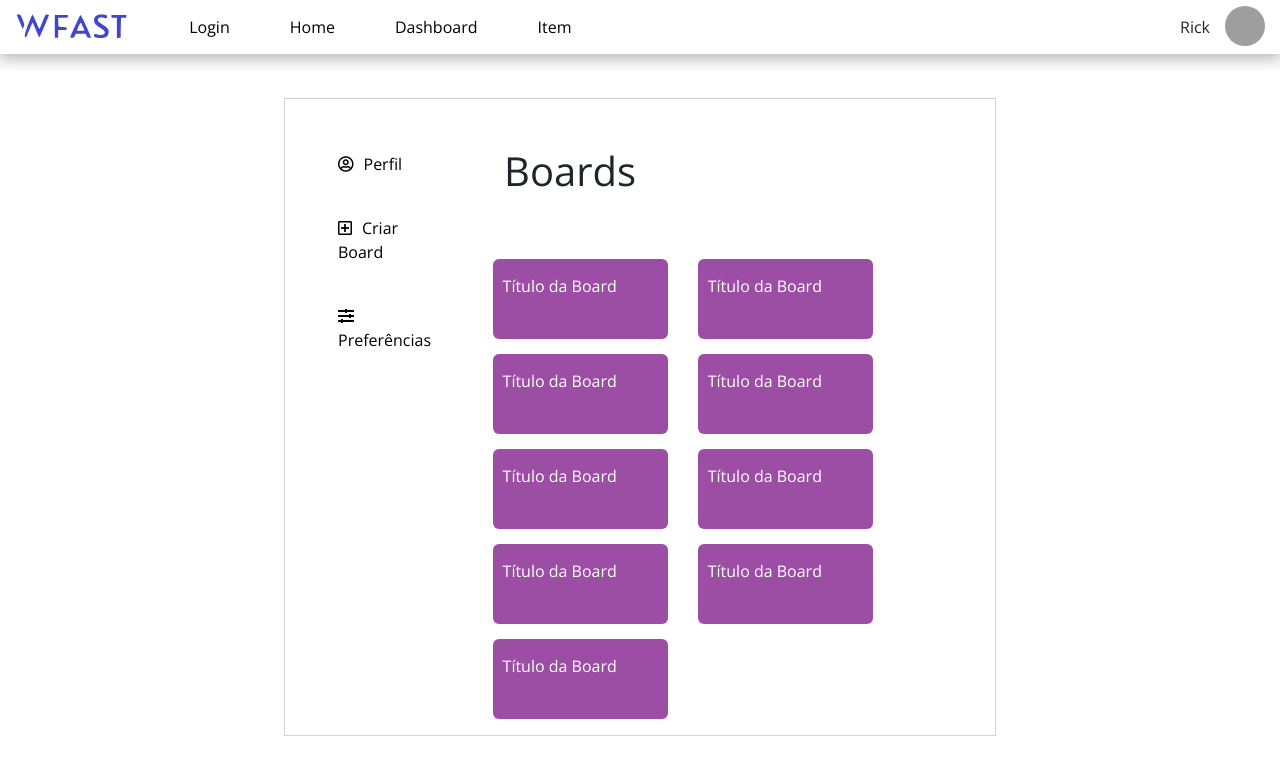
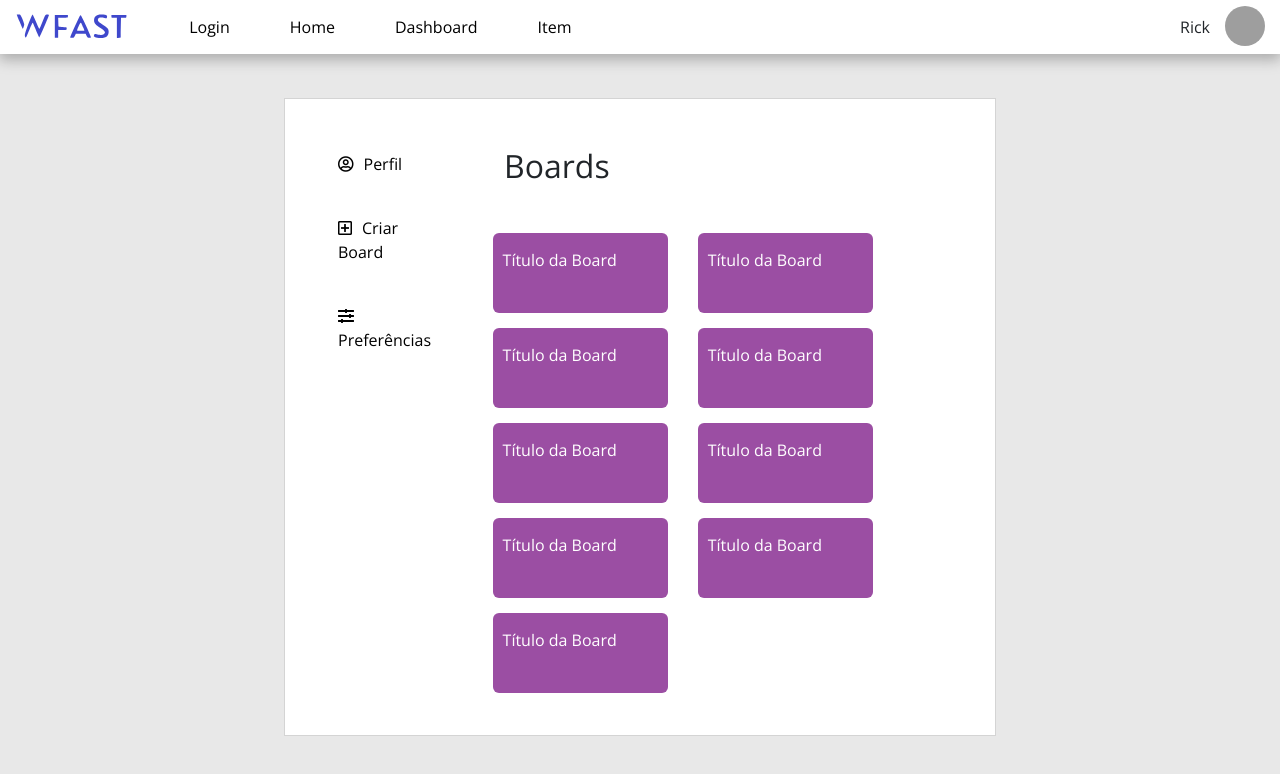
Before and after one commit to dre-lnx/wFast-react, a React (Create React App) app: page /dashboard in a window 1280 px wide. Shown: the top 774 px of the page. Built offline with nearby package versions, Linux system fonts and the light colour scheme; grey boxes are pictures that could not be loaded.

Commit message:
Edit background colors & add borders

```diff
--- a/src/assets/App.css
+++ b/src/assets/App.css
@@ -9,6 +9,11 @@
 /*----------------Body----------------*/
 html {
   height: 100vh;
+  background-color: #e8e8e8;
+}
+
+#root {
+  background-color: #e8e8e8;
 }
 
 /*----------------Variables----------------*/
@@ -194,8 +199,7 @@ html {
 /*----------------FormFrame----------------*/
 .login-container-sm {
   background-color: white;
-  -webkit-box-shadow: -1px 2px 8px 3px rgba(0, 0, 0, 0.33);
-  box-shadow: -1px 2px 8px 3px rgba(0, 0, 0, 0.33);
+  border: 1px solid #d4d4d4;
   margin: auto;
   margin-top: 10vh;
   width: 100%;
@@ -268,6 +272,7 @@ html {
 }
 
 .boards-container {
+  background-color: white;
   border: 1px solid #d4d4d4;
   display: -webkit-box;
   display: -ms-flexbox;
@@ -328,10 +333,12 @@ html {
   background-color: black;
 }
 
-.boards-container .dashboard-body h1 {
+.boards-container .dashboard-body h2 {
   font-family: 'Open Sans', sans-serif;
   padding: 28px;
   padding-top: 0px;
+  padding-bottom: 20px;
+  margin-bottom: 0px;
 }
 
 .boards-container .dashboard-body .boardsBody {
@@ -485,7 +492,9 @@ html {
   -webkit-box-direction: normal;
       -ms-flex-direction: column;
           flex-direction: column;
-  background-color: lightgrey;
+  background-color: white;
+  border: 1px solid #d4d4d4;
+  padding: 15px;
 }
 
 .status .status-header .fa-ellipsis-h {
@@ -630,6 +639,12 @@ html {
 
 .home-logo {
   margin-top: 10vh;
+  margin-bottom: 10vh;
+}
+
+.home-logo img {
+  margin-left: auto;
+  margin-right: auto;
 }
 
 /*-----------------Mobile-----------------*/
@@ -659,6 +674,7 @@ html {
     margin-right: 0px !important;
   }
   .boards-container {
+    background-color: transparent !important;
     display: -webkit-box !important;
     display: -ms-flexbox !important;
     display: flex !important;
--- a/src/assets/App.scss
+++ b/src/assets/App.scss
@@ -12,6 +12,11 @@
 
 html {
   height: 100vh;
+  background-color: #e8e8e8;
+}
+
+#root {
+  background-color: #e8e8e8;
 }
 
 /*----------------Variables----------------*/
@@ -198,8 +203,7 @@ $animation-pattern: 0.5s;
 
 .login-container-sm {
   background-color: white;
-  -webkit-box-shadow: -1px 2px 8px 3px rgba(0, 0, 0, 0.33);
-  box-shadow: -1px 2px 8px 3px rgba(0, 0, 0, 0.33);
+  border: 1px solid $border-pattern;
   margin: auto;
   margin-top: 10vh;
   width: 100%;
@@ -257,6 +261,7 @@ $animation-pattern: 0.5s;
 }
 
 .boards-container {
+  background-color: white;
   border: 1px solid $border-pattern;
   display: flex;
   flex-direction: row;
@@ -300,10 +305,12 @@ $animation-pattern: 0.5s;
         background-color: black;
       }
     }
-    h1 {
+    h2 {
       font-family: 'Open Sans', sans-serif;
       padding: $box-spacing;
       padding-top: 0px;
+      padding-bottom: 20px;
+      margin-bottom: 0px;
     }
     .boardsBody {
       display: flex;
@@ -409,7 +416,9 @@ $animation-pattern: 0.5s;
 .status {
   border-radius: 6px;
   @include flex-y();
-  background-color: lightgrey;
+  background-color: white;
+  border: 1px solid $border-pattern;
+  padding: 15px;
   .status-header {
     .fa-ellipsis-h {
       border-radius: 6px;
@@ -515,6 +524,10 @@ $animation-pattern: 0.5s;
 
 .home-logo {
   margin-top: 10vh;
+  margin-bottom: 10vh;
+  img {
+    @include center-x();
+  }
 }
 
 /*-----------------Mobile-----------------*/
@@ -543,6 +556,7 @@ $animation-pattern: 0.5s;
     }
   }
   .boards-container {
+    background-color: transparent !important;
     display: flex !important;
     flex-direction: column !important;
     padding: 0px !important;
--- a/src/components/navBar.js
+++ b/src/components/navBar.js
@@ -28,6 +28,7 @@ const NavBar = () => {
           </li>
         </ul>
       </nav>
+
       <div className="avatar-div">
         <span className="avatar-title">Rick</span>
         <img src={avatar} alt="user avatar" className="avatar-img" />
--- a/src/pages/dashboard.js
+++ b/src/pages/dashboard.js
@@ -65,7 +65,7 @@ const Dashboard = () => {
         </div>
         <div className="dashboard-body">
           <div className="dashboard-header">
-            <h1>Boards</h1>
+            <h2>Boards</h2>
           </div>
           <div className="boardsBody">
             {boards &&
--- a/src/pages/home.js
+++ b/src/pages/home.js
@@ -10,7 +10,7 @@ const Home = () => {
           <img src={logo} alt="logo wfast" />
         </div>
         <div class="col">
-          <h1>Bem Vindo à wFast</h1>
+          <h1>Gerencie o Seu Tempo</h1>
           <p>
             Lorem ipsum dolor sit amet, consectetur adipiscing elit. Integer id
             dui nec felis fermentum bibendum eu ac dui. Donec et venenatis est.
```
Also changed, not shown: 1 other file (tests, documents, lock files or other folders).
